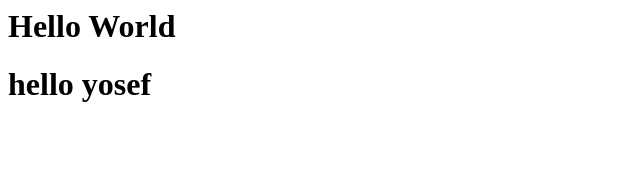
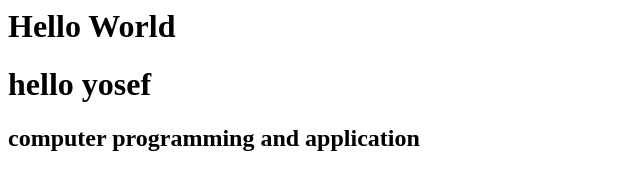
Before and after one commit to Yosef-YG/Git, a plain HTML site: page index.html in a window 1280 px wide. Shown: the whole page, without its empty margins (0-640 px from the left). Drawn offline with Linux system fonts and the light colour scheme.

Commit message:
computer programming

```diff
--- a/index.html
+++ b/index.html
@@ -1,2 +1,3 @@
 <h1> Hello World </h1>
 <h1>hello yosef</h1>
+<h2>computer programming and application</h2>
```
